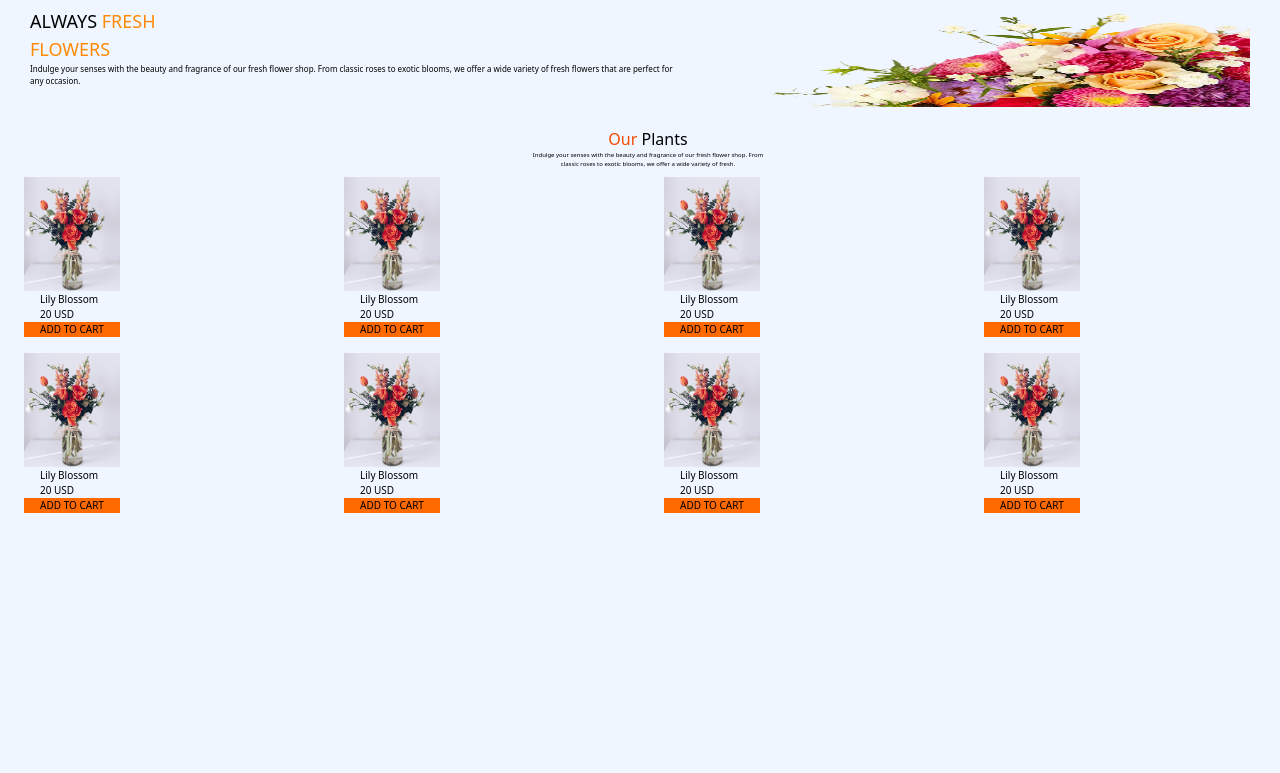
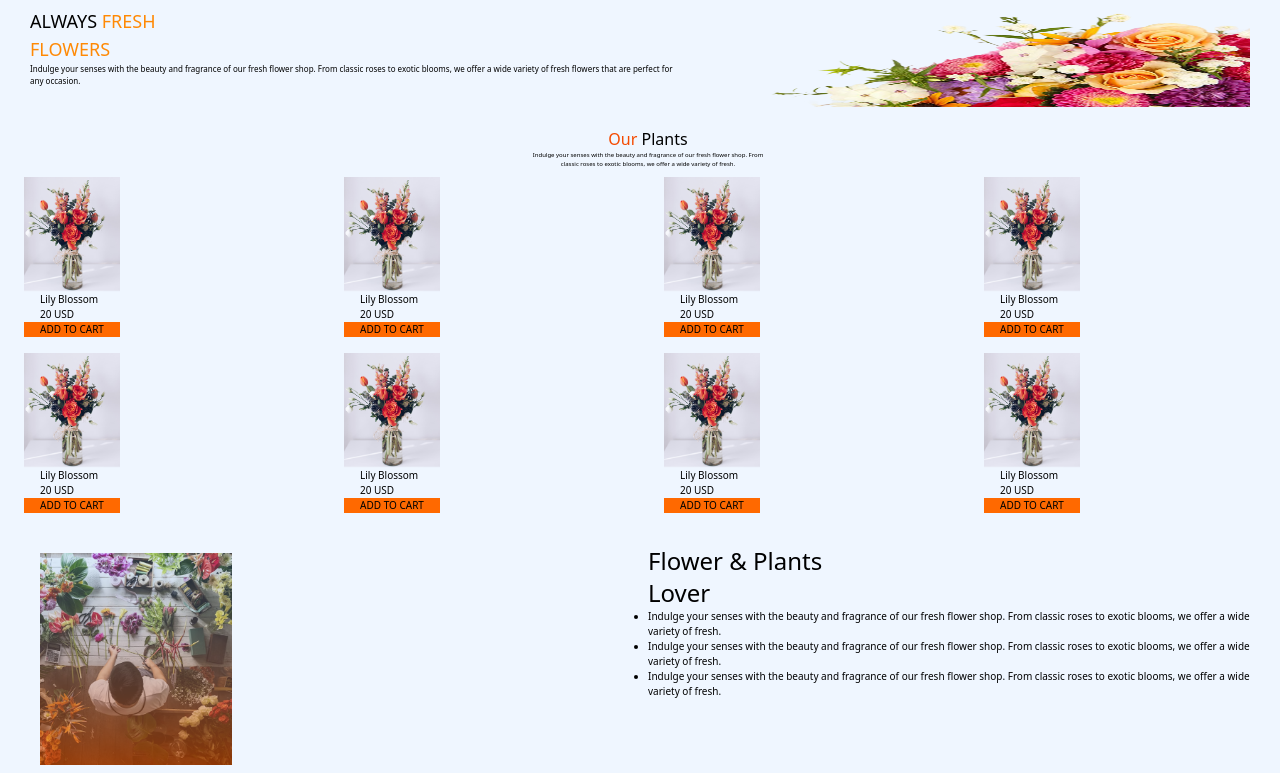
Before and after one commit to avro62/Second-Assignment-final, a plain HTML site: page index.html in a window 1280 px wide. Shown: the part 63-836 px from the top of the page. Before the commit the page ends 800 px from the top, so only its background shows below. Drawn offline with nearby package versions, Linux system fonts and the light colour scheme.

Commit message:
added plant section

```diff
--- a/index.html
+++ b/index.html
@@ -43,10 +43,11 @@
     <Section>
         <div class="ml-4 text-center ">
             <h1><span class="text-orange-600 ">Our</span> Plants</h1>
-        <p class="text-[6px] ">Indulge your senses with the beauty and fragrance of our fresh flower shop. From <br> classic roses to exotic
-            blooms, we offer a wide variety of fresh.</p>
+            <p class="text-[6px] ">Indulge your senses with the beauty and fragrance of our fresh flower shop. From <br>
+                classic roses to exotic
+                blooms, we offer a wide variety of fresh.</p>
         </div>
-        <div class="grid grid-cols-4 grid-rows-2">
+        <div class="grid grid-cols-4 grid-rows-2 mb-2">
             <div class="w-28 p-2 h-1 ml-4">
                 <img class="w-28" src="./images/sample-flower-image.png" alt="">
                 <div class="text-[10px] ">
@@ -115,6 +116,23 @@
         </div>
         </div>
     </Section>
+    <!-- Plants lover Section -->
+    <Section >
+        <div class="grid grid-cols-2 m-2">
+            <img class="ml-8 mt-6 w-48" src="./images/flower-store.png" alt="">
+            <div class="ml-2 mt-4 mr-4">
+                <h1 class="text-2xl">Flower & Plants <br> Lover</h1>
+                <ul class="text-[10px] list-disc">
+                    <li>Indulge your senses with the beauty and fragrance of our fresh flower shop. From classic roses
+                        to exotic blooms, we offer a wide variety of fresh.</li>
+                    <li>Indulge your senses with the beauty and fragrance of our fresh flower shop. From classic roses
+                        to exotic blooms, we offer a wide variety of fresh.</li>
+                    <li>Indulge your senses with the beauty and fragrance of our fresh flower shop. From classic roses
+                        to exotic blooms, we offer a wide variety of fresh.</li>
+                </ul>
+            </div>
+        </div>
+    </Section>
 </body>
 
 </html>
```
